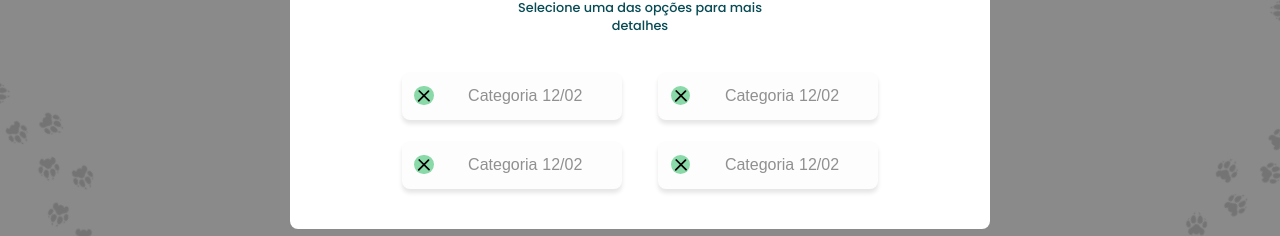
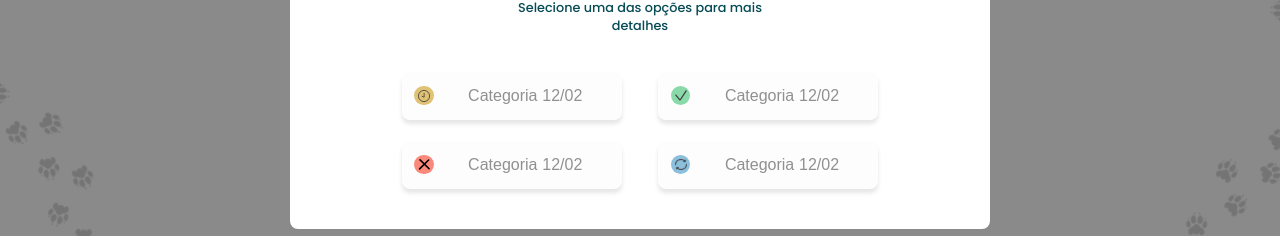
Before and after one commit to jorgelucasalm/petcare, a React (Create React App) app: page / in a window 1280 px wide. Shown: the part 192-428 px from the top of the page. Built offline with nearby package versions, Linux system fonts and the light colour scheme.

Commit message:
refactor: refatora componente do botão de requisição

```diff
--- a/src/components/RequisitionButton/index.js
+++ b/src/components/RequisitionButton/index.js
@@ -4,13 +4,9 @@ import Check from "../../assets/img/check.svg"
 import Retorno from "../../assets/img/retorno.svg"
 import Cancel from "../../assets/img/cancel.svg"
 
-function SelectButton({children, color}) {
+function SelectButton({children, color, bg}) {
     return (
-      <Button color={color}>
-        {children}
-
-
-      </Button>
+      <Button color={color} bg={bg}>{children}</Button>
     );
   }
 
--- a/src/components/RequisitionButton/style.js
+++ b/src/components/RequisitionButton/style.js
@@ -1,42 +1,44 @@
-import styled from "styled-components"
+import styled from 'styled-components';
 
 const Button = styled.button`
   display: flex;
-    gap: .5rem;
+  gap: 0.5rem;
   align-items: center;
-    font-size: 0.8rem;
+  font-size: 0.7rem;
   font-weight: 600;
   color: #909090;
   text-decoration: none;
   text-align: left;
   width: 220px;
   height: 48px;
-    padding: .8rem;
-    margin: .5rem 1rem;
+  padding: 0.8rem;
+  margin: 0.5rem 1rem;
   border: none;
   transition: all 0.3s ease-out;
-    background: #FDFDFD;
+  background: #fdfdfd;
   box-shadow: 0px 4px 4px rgba(0, 0, 0, 0.1);
   border-radius: 8px;
 
-    div{
+  div {
     display: flex;
     flex-direction: row;
     justify-content: space-between;
   }
 
-    text{
+  p {
     font-weight: 600;
     font-size: 0.8rem;
     text-align: left;
   }
 
   &:hover {
-        color: #262626;
-        background: #BED9DD;
+    color: #3c3c3c68;
+    background: #ebebeb;
   }
-
-    span{
+  img {
+    width: 60%;
+  }
+  span {
     display: flex;
     align-items: center;
     justify-content: center;
@@ -46,26 +48,25 @@ const Button = styled.button`
     background: ${(props) => {
       switch (props.color) {
         case 'clock':
-                return '#E0C274'
+          return '#E0C274';
 
-            case 'retorno':
-                return '#8BBFDC'
+        case 'return':
+          return '#8BBFDC';
 
         case 'check':
-                return '#8AD9A9'
+          return '#8AD9A9';
 
         case 'cancel':
-                return '#fa897b'
+          return '#fa897b';
 
         default:
-                return '#1DA6BA'
+          return '#1DA6BA';
       }
     }};
   }
-    @media(max-width: 700px){
+  @media (max-width: 700px) {
     min-width: 220px;
   }
-
-`
+`;
 
 export default Button;
--- a/src/pages/Requisitions/index.js
+++ b/src/pages/Requisitions/index.js
@@ -3,8 +3,10 @@ import { Navbar } from '../Login/style';
 import Footer from '../../components/Footer';
 import { Container, Card } from './style';
 
-import Retorno from '../../assets/img//retorno.svg';
-import Cancel from '../../assets/img/cancel.svg';
+import Clock from "../../assets/img/clock.svg"
+import Check from "../../assets/img/check.svg"
+import Retorno from "../../assets/img/retorno.svg"
+import Cancel from "../../assets/img/cancel.svg"
 
 function Requisitions() {
   return (
@@ -17,7 +19,23 @@ function Requisitions() {
             <p>Selecione uma das opções para mais detalhes</p>
           </header>
           <div>
+            <RequisitonButton color='clock'>
+              <span><img src={Clock} /></span>
+              <div>
+                <p>Categoria</p>
+                <p>12/02</p>
+              </div>
+            </RequisitonButton>
+
             <RequisitonButton color='check'>
+              <span><img src={Check} /></span>
+              <div>
+                <p>Categoria</p>
+                <p>12/02</p>
+              </div>
+            </RequisitonButton>
+
+            <RequisitonButton color='cancel'>
               <span><img src={Cancel} /></span>
               <div>
                 <p>Categoria</p>
@@ -25,24 +43,8 @@ function Requisitions() {
               </div>
             </RequisitonButton>
 
-            <RequisitonButton color='check'>
-              <span><img src={Cancel} /></span>
-              <div>
-                <p>Categoria</p>
-                <p>12/02</p>
-              </div>
-            </RequisitonButton>
-
-            <RequisitonButton color='check'>
-              <span><img src={Cancel} /></span>
-              <div>
-                <p>Categoria</p>
-                <p>12/02</p>
-              </div>
-            </RequisitonButton>
-
-            <RequisitonButton color='check'>
-              <span><img src={Cancel} /></span>
+            <RequisitonButton color='return'>
+              <span><img src={Retorno} /></span>
               <div>
                 <p>Categoria</p>
                 <p>12/02</p>
```
Lines whose indentation alone changed are shown as unchanged.
